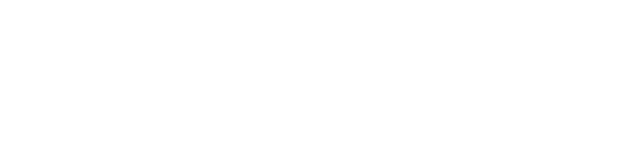
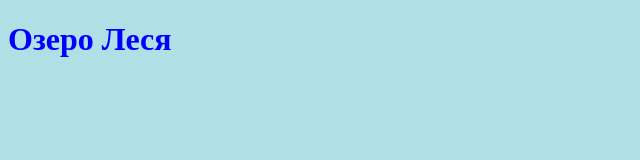
Before and after one commit to tymoshenko/ozero-lesia, a plain HTML site: page index.html in a window 1280 px wide. Shown: the whole page, without its empty margins (0-640 px from the left). Drawn offline with Linux system fonts and the light colour scheme.

Commit message:
first commit

```diff
--- a/index.html
+++ b/index.html
@@ -3,9 +3,10 @@
 <head>
 	<meta charset="utf-8">
 	<meta name="viewport" content="width=device-width, initial-scale=1">
-	<title></title>
+	<title>Ozero-Lesia</title>
+	<link rel="stylesheet" href="styles.css">
 </head>
 <body>
-
+	<h1>Озеро Леся</h1>
 </body>
 </html>
--- /dev/null
+++ b/styles.css
@@ -0,0 +1,6 @@
+body {
+	background-color: powderblue;
+}
+h1 {
+	color: blue;
+}
```
